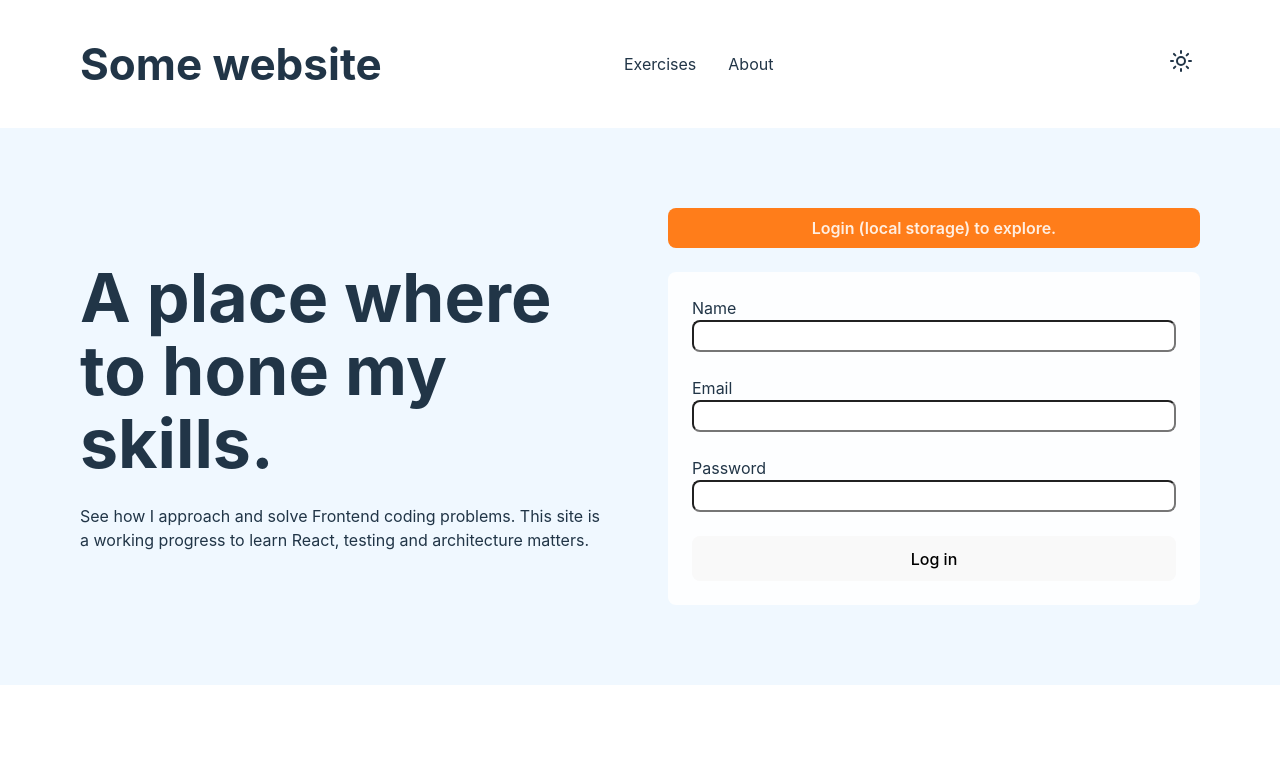
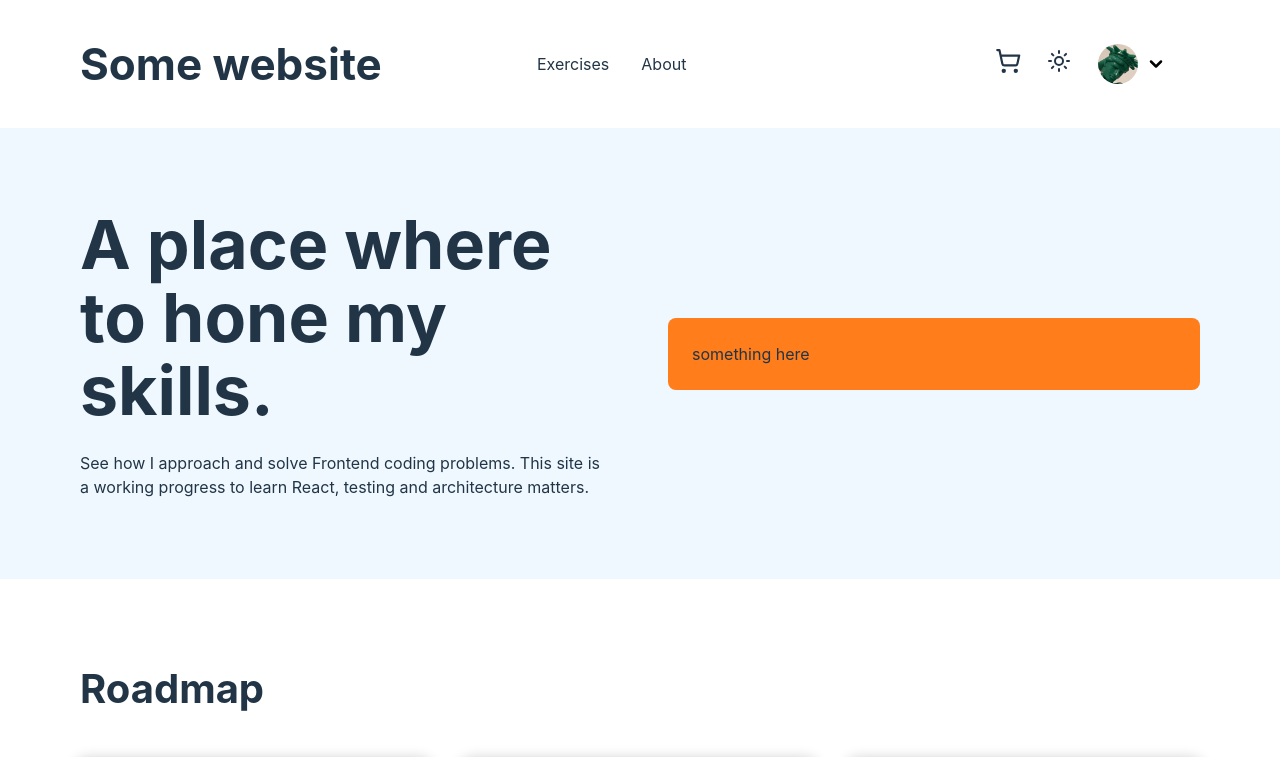
Before and after one commit to meegido/some-website, a React (Vite) app: page / in a window 1280 px wide. Before the commit this address led to /login. Shown: the top 757 px of the page. Built offline with nearby package versions, Linux system fonts and the light colour scheme.

Commit message:
replace login by settings page

```diff
--- a/src/pages/home/home.jsx
+++ b/src/pages/home/exercises.jsx
@@ -1,10 +1,10 @@
-import styles from './home.module.css';
+import styles from './exercises.module.css';
 import { useNavigate } from 'react-router-dom';
 import tipCalculatorPreview from '../../assets/images/tip-calculator-preview.jpg';
 import ecommercePagePreview from '../../assets/images/product-page-ecommerce.jpg';
 import Button from '../../shared/components/button/button';
 
-const Home = () => {
+const Exercises = () => {
   const navigate = useNavigate();
   const handlePorjectOnClick = (path) => {
     navigate(path);
@@ -45,4 +45,4 @@ const Home = () => {
   );
 };
 
-export default Home;
+export default Exercises;
--- a/src/pages/landing/landing.jsx
+++ b/src/pages/landing/landing.jsx
@@ -1,4 +1,3 @@
-import LoginForm from './form/login-form';
 import styles from './landing.module.css';
 import tipCalculatorPreview from '../../assets/images/tip-calculator-preview.jpg';
 import ecommercePagePreview from '../../assets/images/product-page-ecommerce.jpg';
@@ -15,11 +14,8 @@ const Landing = () => {
           </p>
         </div>
         <div className={styles.form__wrapper}>
-          <aside className={styles.disclaimer}>
-            <p>Login (local storage) to explore.</p>
-          </aside>
           <article className={styles.form}>
-            <LoginForm />
+            <p>something here</p>
           </article>
         </div>
       </section>
--- a/src/pages/landing/landing.module.css
+++ b/src/pages/landing/landing.module.css
@@ -43,22 +43,9 @@
 }
 
 .form {
-  background-color: var(--white);
+  background-color: var(--orange);
   padding: 24px;
   border-radius: 8px;
-}
-
-.disclaimer {
-  display: flex;
-  justify-content: center;
-  background-color: var(--orange);
-  padding: 8px;
-  border-radius: 8px;
-}
-
-.disclaimer p {
-  color: var(--white);
-  font-weight: 600;
 }
 
 @media (min-width: 768px) {
--- /dev/null
+++ b/src/pages/settings/settings.jsx
@@ -0,0 +1,5 @@
+const Settings = () => {
+  return <h1>Settings</h1>;
+};
+
+export default Settings;
--- a/src/shared/components/header/cart-popover/cart-popover.jsx
+++ b/src/shared/components/header/cart-popover/cart-popover.jsx
@@ -14,7 +14,7 @@ const CartPopover = ({ cartItem }) => {
 
   console.log(cartItem);
 
-  React.useEffect(() => {
+  React.useEffect(()    => {
     const handleCartClickOutside = (event) => {
       if (
         cartContentRef.current &&
--- a/src/shared/components/header/header.jsx
+++ b/src/shared/components/header/header.jsx
@@ -1,6 +1,6 @@
 import React from 'react';
 import styles from './header.module.css';
-import { NavLink, useNavigate } from 'react-router-dom';
+import { NavLink } from 'react-router-dom';
 import { ThemeContext } from '../../../providers/theme-provider';
 import { AuthContext } from '../../../providers/auth-provider';
 import { Moon, Sun } from 'lucide-react';
@@ -10,17 +10,10 @@ import { CartContext } from '../../../providers/cart-provider';
 import CartPopover from './cart-popover/cart-popover';
 
 const Header = () => {
-  const navigate = useNavigate();
   const { cart } = React.useContext(CartContext);
   const { theme, toggleTheme } = React.useContext(ThemeContext);
-  const { logout, isLoggedIn } = React.useContext(AuthContext);
 
   const cartItem = cart.length > 0 ? cart[0] : [];
-
-  const handleLogout = () => {
-    logout();
-    navigate('login');
-  };
 
   return (
     <div className={styles.header__wrapper} data-theme={theme}>
@@ -31,7 +24,7 @@ const Header = () => {
         <nav>
           <ul>
             <li>
-              <NavLink to="/">Exercises</NavLink>
+              <NavLink to="/exercises">Exercises</NavLink>
             </li>
             <li>
               <NavLink to="/about">About</NavLink>
@@ -40,13 +33,13 @@ const Header = () => {
         </nav>
         <div className={styles.actions}>
           <div className={styles.action__items}>
-            {isLoggedIn && <CartPopover cartItem={cartItem} />}
+            <CartPopover cartItem={cartItem} />
             <div className={styles.theme__button}>
               <button className={styles.header__button} onClick={toggleTheme}>
                 {theme === 'light' ? <Sun /> : <Moon />}
               </button>
             </div>
-            {isLoggedIn && <ProfileDropdown handleLogout={handleLogout} />}
+            <ProfileDropdown />
           </div>
         </div>
       </header>
--- a/src/shared/components/header/profile-dropdown/profile-dropdown.jsx
+++ b/src/shared/components/header/profile-dropdown/profile-dropdown.jsx
@@ -3,10 +3,12 @@ import { ChevronDown, ChevronUp } from 'lucide-react';
 import profileImage from '../../../../assets/images/profile.jpg';
 import useToggle from '../../../../hooks/use-toggle';
 import React from 'react';
+import { useNavigate } from 'react-router-dom';
 
-const ProfileDropdown = ({ handleLogout }) => {
+const ProfileDropdown = () => {
+  const [isProfileOpen, toggleProfile] = useToggle(false);
+  const navigate = useNavigate();
   const dropdownRef = React.useRef();
-  const [isProfileOpen, toggleProfile] = useToggle(false);
 
   React.useEffect(() => {
     const handleClickOutside = (event) => {
@@ -30,6 +32,10 @@ const ProfileDropdown = ({ handleLogout }) => {
     };
   }, [toggleProfile]);
 
+  const handleNavigate = () => {
+    navigate('/settings');
+  };
+
   return (
     <div className={styles.dropdown}>
       <button className={styles.avatar__button} onClick={() => toggleProfile()}>
@@ -48,9 +54,9 @@ const ProfileDropdown = ({ handleLogout }) => {
         <div className={styles.dropdown__content} ref={dropdownRef}>
           <button
             className={`${styles.header__button} ${styles.logout__button}`}
-            onClick={handleLogout}
+            onClick={handleNavigate}
           >
-            Log out
+            Settings
           </button>
         </div>
       )}
```
Also changed, not shown: src/router.jsx (+13 -8 lines), src/pages/home/exercises.module.css (renamed from src/pages/home/home.module.css), src/pages/settings/form/login-form.jsx (renamed from src/pages/landing/form/login-form.jsx), src/pages/settings/form/login-form.module.css (renamed from src/pages/landing/form/login-form.module.css), 1 other file (tests, documents, lock files or other folders).
